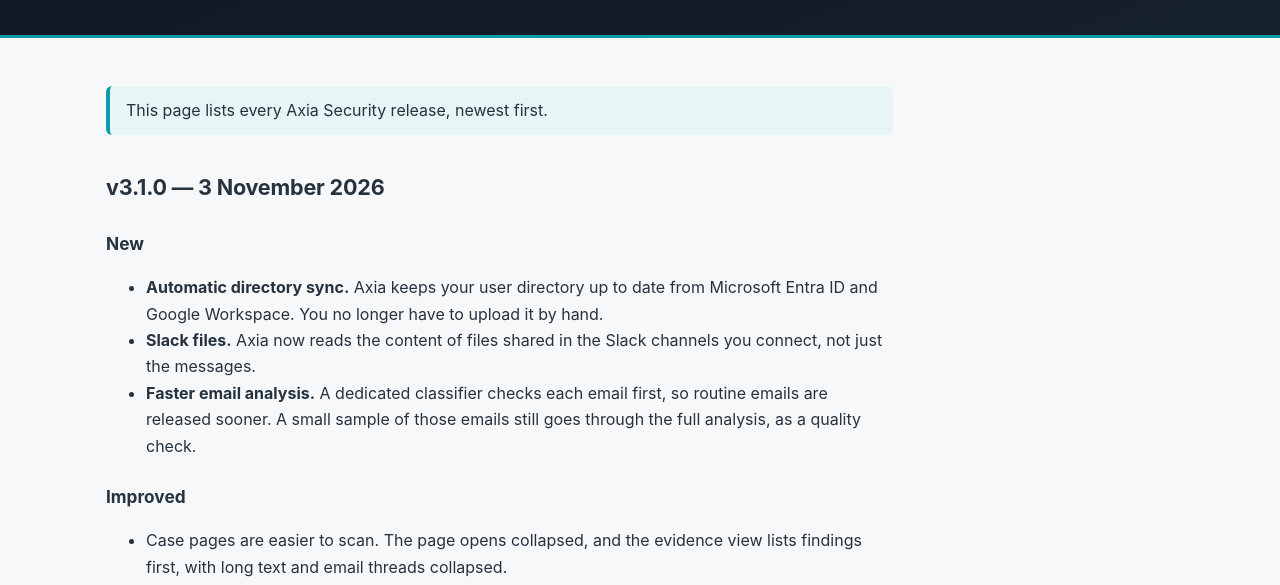
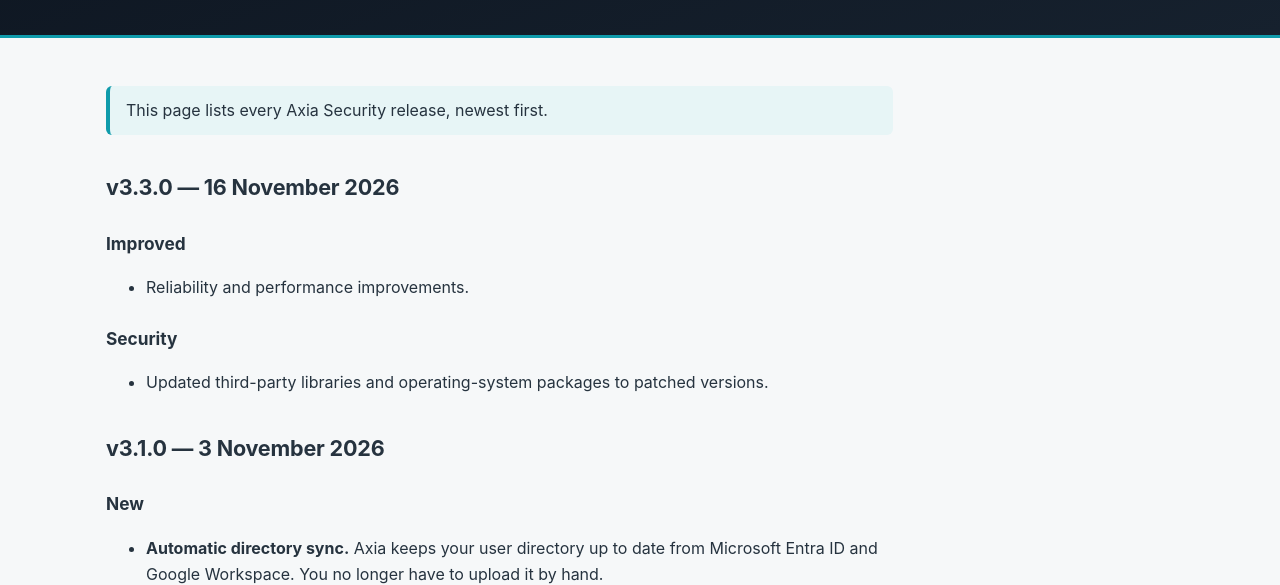
Before and after one commit to Axia-Security/axia-docs, a plain HTML site: page docs/release-notes.html in a window 1280 px wide. Shown: the part 174-759 px from the top of the page. Drawn offline with Linux system fonts and the light colour scheme.

Commit message:
MVP-2502: release notes v3.3.0

```diff
--- a/docs/release-notes.html
+++ b/docs/release-notes.html
@@ -6,6 +6,14 @@
 <div class="hero"><h1>Release notes</h1><p>What's new in Axia Security, release by release.</p></div></header>
 <main><div class="doc">
 <div class="note">This page lists every Axia Security release, newest first.</div>
+
+<h2>v3.3.0 — 16 November 2026</h2>
+<!-- DRAFT from the release automation. Replace with customer-facing notes (New / Improved / Fixed),
+     written from the internal release notes page. Never paste Jira titles: this site is public. -->
+<h3>Improved</h3>
+<ul><li>Reliability and performance improvements.</li></ul>
+<h3>Security</h3>
+<ul><li>Updated third-party libraries and operating-system packages to patched versions.</li></ul>
 
 <h2>v3.1.0 — 3 November 2026</h2>
 <h3>New</h3>
@@ -89,4 +97,4 @@
 <li>Planned maintenance is announced in advance. See <a href="support.html">Support</a>.</li>
 </ul>
 </div></main>
-<footer><div class="bar">© Axia Security Ltd. · Last updated 3 November 2026 · Questions? See <a href="support.html">Support</a>.</div></footer></body></html>
+<footer><div class="bar">© Axia Security Ltd. · Last updated 16 November 2026 · Questions? See <a href="support.html">Support</a>.</div></footer></body></html>
```
